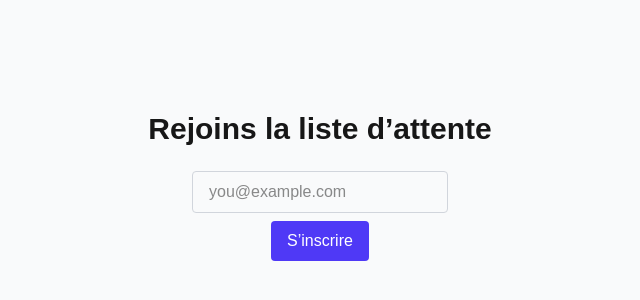
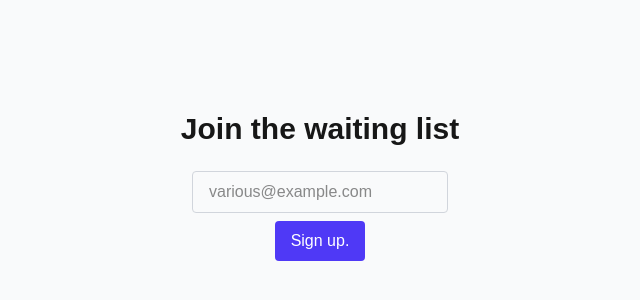
Before and after one commit to TheoJooo/waitlist, a Next.js app: page / in a window 1280 px wide. Shown: the part 214-514 px from the top of the page, without its empty margins (320-960 px from the left). Built offline with nearby package versions, Linux system fonts and the light colour scheme; no server answers.

Commit message:
english translation

```diff
--- a/components/WaitlistForm.tsx
+++ b/components/WaitlistForm.tsx
@@ -109,7 +109,7 @@ export default function WaitlistForm() {
       setFormatErr('');
 
       if (!EMAIL_RGX.test(email)) {
-        setFormatErr('Adresse email invalide.');
+        setFormatErr('Invalid email address.');
         return;
       }
 
@@ -117,9 +117,9 @@ export default function WaitlistForm() {
 
       if (error) {
         if (error.code === '23505') {
-          setErrorMsg('Cet email est déjà inscrit.');
+          setErrorMsg('This email is already registered.');
         } else {
-          setErrorMsg('Une erreur est survenue. Réessaie plus tard.');
+          setErrorMsg('An error occurred. Please try again later.');
         }
         return;
       }
@@ -130,43 +130,40 @@ export default function WaitlistForm() {
 
     return (
       <div className="flex flex-col items-center">
-        {/* Titre dynamique */}
+
         <h1 className="mb-6 text-3xl font-semibold text-center">
-          {success ? 'Merci pour ton inscription !' : 'Rejoins la liste d’attente'}
+          {success ? 'Thank you for signing up!' : 'Join the waiting list'}
         </h1>
 
-        {/* Formulaire uniquement si pas encore inscrit */}
         {!success && (
           <form onSubmit={handleSubmit} className="flex flex-col items-center gap-2">
             <input
               value={email}
               onChange={(e) => setEmail(e.target.value)}
-              placeholder="you@example.com"
+              placeholder="various@example.com"
               className={
                 'w-64 px-4 py-2 border rounded focus:outline-none ' +
                 (formatErr ? 'border-red-500' : 'border-gray-300')
               }
             />
-            {/* message d’erreur format */}
+
             {formatErr && <p className="text-sm text-red-600">{formatErr}</p>}
 
             <button
               type="submit"
               className="px-4 py-2 font-medium text-white transition bg-indigo-600 rounded hover:bg-indigo-500"
             >
-              S’inscrire
+              Sign up.
             </button>
           </form>
         )}
 
-        {/* Message de succès */}
         {success && (
           <p className="mt-4 text-green-600 text-lg font-medium">
-            Tu recevras un email dès le lancement ✅
+            You’ll receive an email at launch ✅
           </p>
         )}
 
-        {/* Modal d’erreur (duplicate ou serveur) */}
         {errorMsg && (
           <div
             className="fixed inset-0 z-50 flex items-center justify-center bg-black/60"
@@ -176,7 +173,7 @@ export default function WaitlistForm() {
           >
             <div className="relative w-[90%] max-w-md p-6 text-center bg-white rounded-xl shadow-xl">
               <button
-                aria-label="Fermer"
+                aria-label="Close"
                 onClick={() => setErrorMsg('')}
                 className="absolute top-3 right-3 p-1 text-gray-500 rounded-full hover:bg-gray-100"
               >
@@ -188,7 +185,7 @@ export default function WaitlistForm() {
                 onClick={() => setErrorMsg('')}
                 className="px-4 py-2 font-medium text-white transition bg-indigo-600 rounded hover:bg-indigo-500"
               >
-                Fermer
+                Close
               </button>
             </div>
           </div>
```
